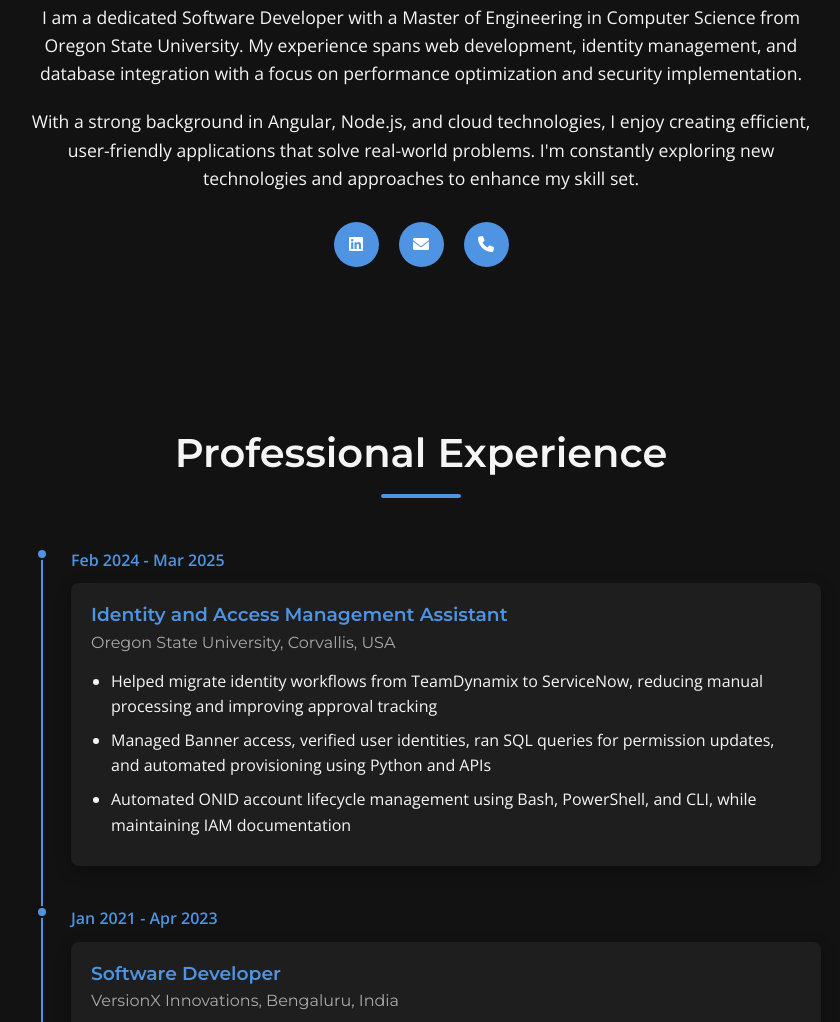
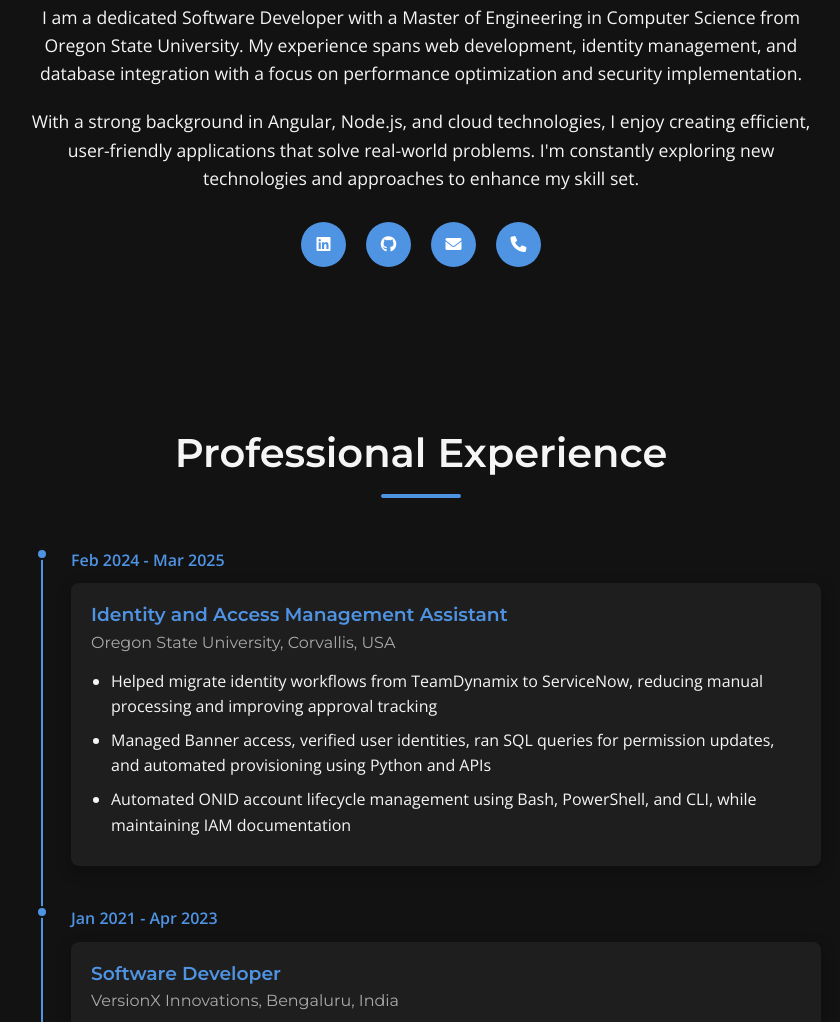
Before and after one commit to nirali112/nirali-portfolio, a plain HTML site: page index.html in a window 1280 px wide. Shown: the part 998-2020 px from the top of the page, without its empty margins (219-1059 px from the left). Drawn offline with nearby package versions, Linux system fonts and the light colour scheme.

Commit message:
added github link

```diff
--- a/index.html
+++ b/index.html
@@ -73,6 +73,7 @@
                     <p>With a strong background in Angular, Node.js, and cloud technologies, I enjoy creating efficient, user-friendly applications that solve real-world problems. I'm constantly exploring new technologies and approaches to enhance my skill set.</p>
                     <div class="social-links">
                         <a href="https://www.linkedin.com/in/niralimehta01/" target="_blank"><i class="fab fa-linkedin"></i></a>
+                        <a href="https://github.com/nirali112" target="_blank"><i class="fab fa-github"></i></a>
                         <a href="mailto:niralimehta997@gmail.com"><i class="fas fa-envelope"></i></a>
                         <a href="tel:+12065388185"><i class="fas fa-phone"></i></a>
                     </div>
```
